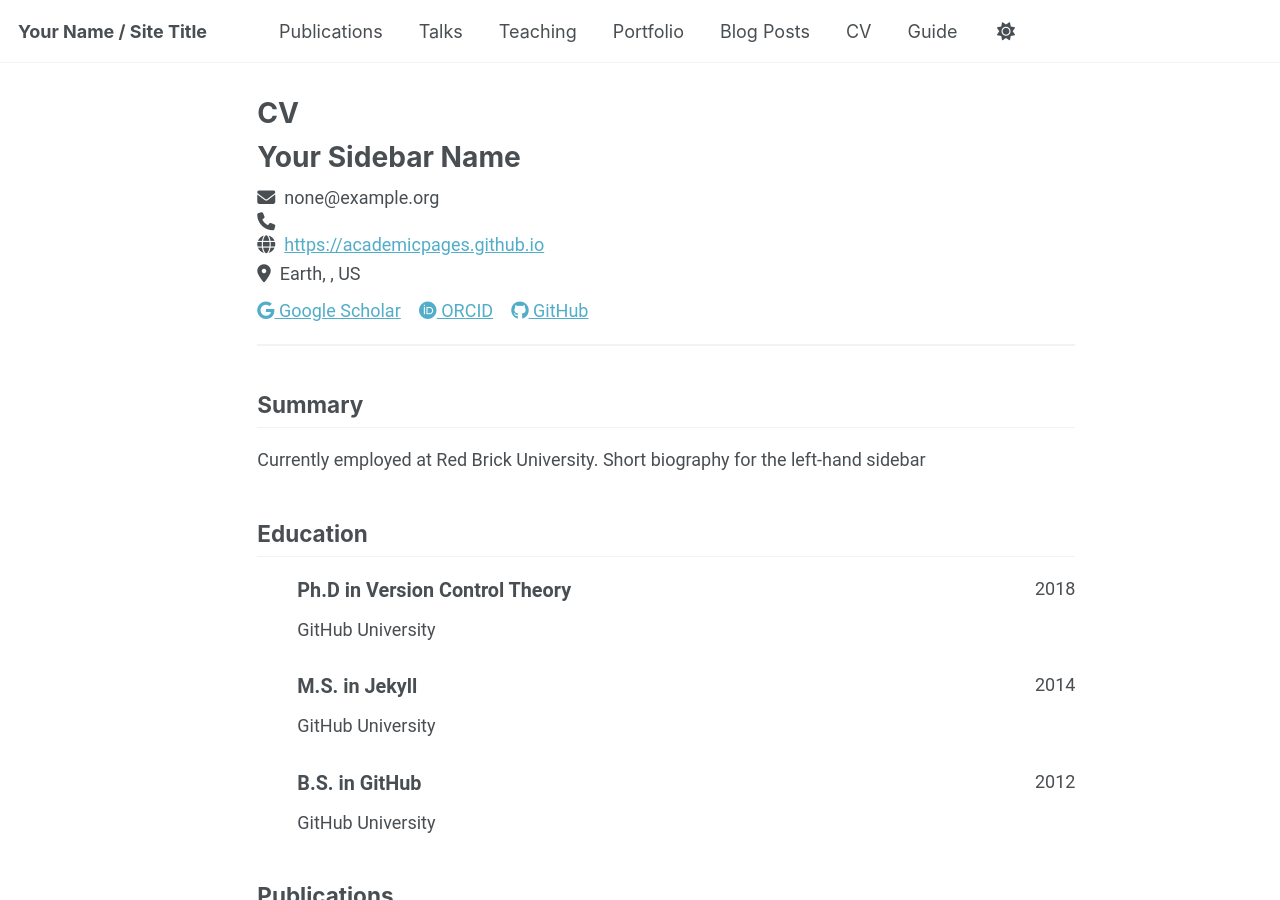
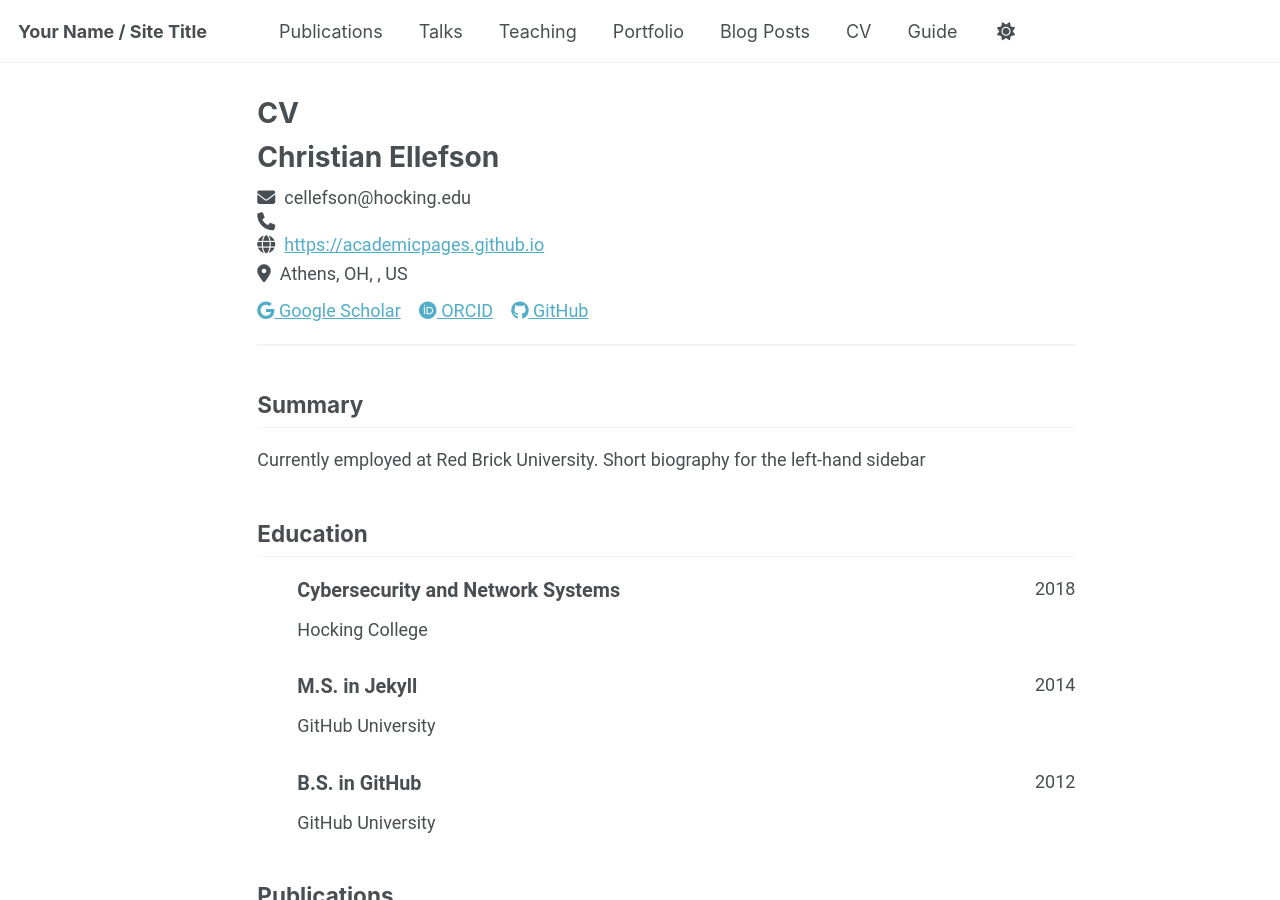
Before and after one commit to CEllefson/CEllefson.github.io, a Jekyll site: the page built from _pages/cv-json.md, in a window 1280 px wide and 900 px high. Built offline with Jekyll 4.4.1, drawn with Linux system fonts in a browser that asks for light colours; a script that is not in the unit is left out.

Commit message:
Update cv.json

```diff
--- a/_data/cv.json
+++ b/_data/cv.json
@@ -1,14 +1,14 @@
 {
   "basics": {
-    "name": "Your Sidebar Name",
-    "email": "none@example.org",
+    "name": "Christian Ellefson",
+    "email": "cellefson@hocking.edu",
     "phone": "",
     "website": "https://academicpages.github.io",
     "summary": "Currently employed at Red Brick University. Short biography for the left-hand sidebar",
     "location": {
       "address": "",
       "postalCode": "",
-      "city": "Earth",
+      "city": "Athens, OH",
       "countryCode": "US",
       "region": ""
     },
@@ -25,16 +25,16 @@
       },
       {
         "network": "GitHub",
-        "username": "academicpages",
-        "url": "https://github.com/academicpages"
+        "username": "CEllefson",
+        "url": "https://github.com/CEllefson/"
       }
     ]
   },
   "work": [],
   "education": [
     {
-      "institution": "GitHub University",
-      "area": "Ph.D in Version Control Theory",
+      "institution": "Hocking College",
+      "area": "Cybersecurity and Network Systems",
       "studyType": "",
       "startDate": "",
       "endDate": "2018",
```
